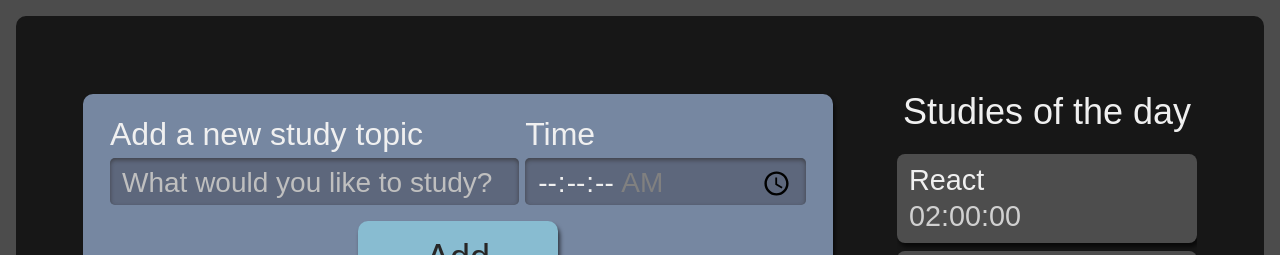
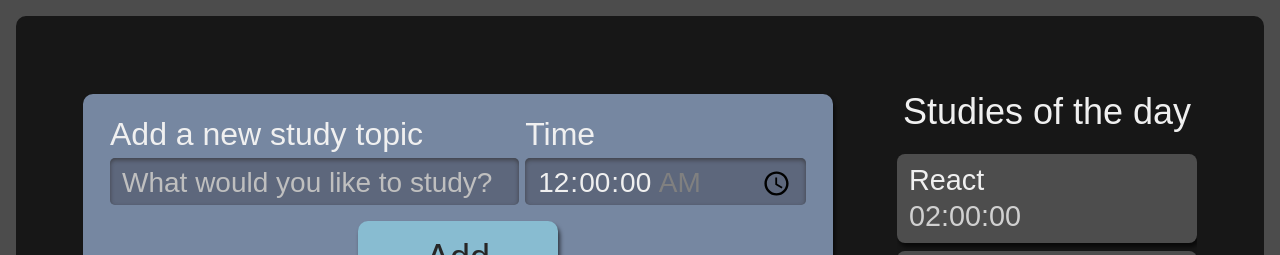
Before and after one commit to artenlf/react-typescript-studies, a React (Create React App) app: page / in a window 1280 px wide. Shown: the top 255 px of the page. Built offline with nearby package versions, Linux system fonts and the light colour scheme.

Commit message:
Codes - lessons 11, 12 - States in function and class comp

```diff
--- a/src/components/Form/Form.tsx
+++ b/src/components/Form/Form.tsx
@@ -3,16 +3,42 @@ import Button from "../Button/Button";
 import style from "./Form.module.scss";
 
 class Form extends React.Component {
+  state = {
+    task: "",
+    time: "00:00:00",
+  };
+
+  addTask(event: React.FormEvent<HTMLFormElement>) {
+    event.preventDefault();
+  }
   render() {
     return (
-      <form className={style.newTask}>
+      <form className={style.newTask} onSubmit={this.addTask.bind(this)}>
         <div className={style.inputContainer}>
           <label htmlFor="task">Add a new study topic</label>
-          <input type="text" name="tarefa" id="tarefa" placeholder="What would you like to study?" required />
+          <input
+            type="text"
+            name="tarefa"
+            value={this.state.task}
+            onChange={(event) => this.setState({ ...this.state, task: event.target.value })}
+            id="tarefa"
+            placeholder="What would you like to study?"
+            required
+          />
         </div>
         <div className={style.inputContainer}>
           <label htmlFor="time">Time</label>
-          <input type="time" step="1" name="time" min="00:00:00" max="01:30:00" required />
+          <input
+            type="time"
+            step="1"
+            name="time"
+            value={this.state.time}
+            onChange={(event) => this.setState({ ...this.state, time: event.target.value })}
+            id="time"
+            min="00:00:00"
+            max="01:30:00"
+            required
+          />
         </div>
         <Button>Add</Button>
       </form>
--- a/src/components/List/Item.tsx
+++ b/src/components/List/Item/Item.tsx
@@ -1,4 +1,4 @@
-import style from "./List.module.scss";
+import style from "../List.module.scss";
 
 const Item = ({ task, time }: { task: string; time: string }) => {
   return (
--- a/src/components/List/List.tsx
+++ b/src/components/List/List.tsx
@@ -1,8 +1,9 @@
-import Item from "./Item";
+import { useState } from "react";
+import Item from "./Item/Item";
 import style from "./List.module.scss";
 
 function List() {
-  const tasks = [
+  const [tasks, setTasks] = useState([
     {
       task: "React",
       time: "02:00:00",
@@ -15,10 +16,17 @@ function List() {
       task: "TypeScript",
       time: "01:30:00",
     },
-  ];
+  ]);
+
   return (
     <aside className={style.taskList}>
-      <h2>Studies of the day</h2>
+      <h2
+        onClick={() => {
+          setTasks([...tasks, { task: "Study useState", time: "00:25:00" }]);
+        }}
+      >
+        Studies of the day
+      </h2>
       <ul>
         {tasks.map((item, index) => (
           <Item key={index} {...item} />
```
